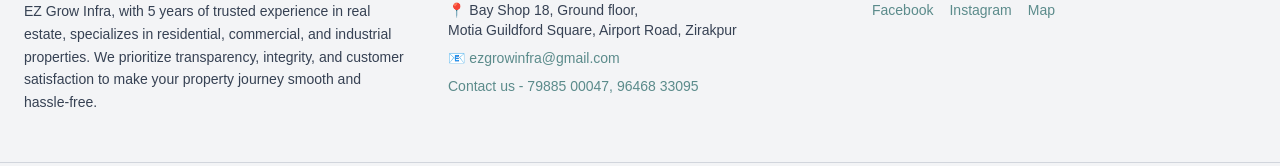
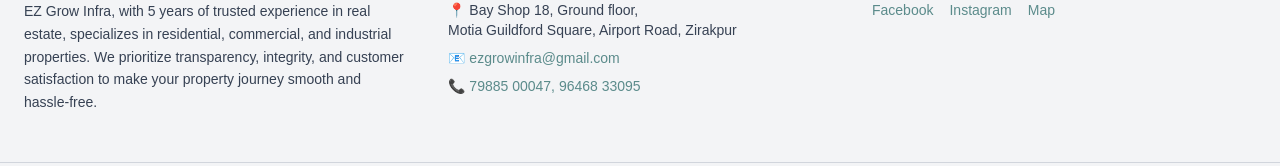
Before and after one commit to Ayush919/the-real-state, a Next.js app: page / in a window 1280 px wide. Shown: the part 2552-2718 px from the top of the page. Built offline with nearby package versions, Linux system fonts and the light colour scheme; no server answers; the database is empty.

Commit message:
Update Footer.jsx

```diff
--- a/src/components/Footer.jsx
+++ b/src/components/Footer.jsx
@@ -32,7 +32,7 @@
                             <div
                                 className="text-[#5B8B8B] hover:underline"
                             >
-                                Contact us - 79885 00047, 96468 33095
+                                <span role="img" aria-label="call">📞</span> 79885 00047, 96468 33095
                             </div>
                         </li>
                     </ul>
```
